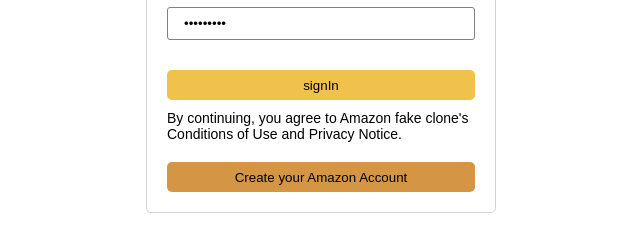
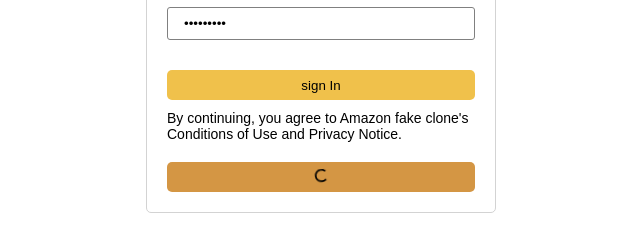
Before and after one commit to Fekadelika/Amazon-Frontend-Clone-2024, a React (Vite) app in the folder amazonintroductionandsetup/: page /auth in a window 1280 px wide. Both pictures are taken after typing "name@example.com", "Sample123" into the empty fields and a click on the button "Create your Amazon Account". Shown: the part 321-563 px from the top of the page, without its empty margins (319-959 px from the left). Built offline with nearby package versions, Linux system fonts and the light colour scheme; no server answers.

Commit message:
log in info before back end start

```diff
--- a/amazonintroductionandsetup/src/App.jsx
+++ b/amazonintroductionandsetup/src/App.jsx
@@ -1,19 +1,35 @@
-import React from 'react';
-import Routing from './Router.jsx';
+import React, { useContext, useEffect } from "react";
+import Routing from "./Router.jsx";
+import { DataContext } from "./Components/DataProvider/DataProvider.jsx";
+import { Type } from "./Utility/action.type.js";
+import { auth } from "./Utility/firebase.js";
 // import './App.css';
 // import Header from './Components/Header/Header';
 // import  Carousel  from './Components/Carousel/CarouselEffect';
 // import Category from './Components/Category/Category';
 // import Product from './Components/Products/Product';
 
+function App() {
+  const [{ user }, dispatch] = useContext(DataContext);
 
+  useEffect(() => {
+    auth.onAuthStateChanged((authUser) => {
+      if (authUser) {
+        // console.log(authUser);
+        dispatch({
+          type: Type.SET_USER,
+          user: authUser,
+        });
+      } else {
+        dispatch({
+          type: Type.SET_USER,
+          user: null,
+        });
+      }
+    });
+  }, []);
 
-
-function App() {
-
-  return (
-    <Routing />
-  );
+  return <Routing />;
 }
 
-export default App
+export default App;
--- a/amazonintroductionandsetup/src/Components/Header/Header.jsx
+++ b/amazonintroductionandsetup/src/Components/Header/Header.jsx
@@ -6,6 +6,7 @@
 import { BiCart } from "react-icons/bi";
 import LowerHeader from "./LowerHeader";
 import { DataContext } from "../DataProvider/DataProvider";
+import { auth } from "../../Utility/firebase";
 
 const Header = () => {
   const [{ basket, user }, dispatch] = useContext(DataContext); // Make sure to access `user` from context
--- a/amazonintroductionandsetup/src/Pages/Auth/Auth.jsx
+++ b/amazonintroductionandsetup/src/Pages/Auth/Auth.jsx
@@ -1,84 +1,77 @@
-import React, { useState,useContext } from 'react'
-import classes from './SignUp.module.css'
-import { Link } from 'react-router-dom';
-import {auth} from '../../Utility/firebase'
-import {signInWithEmailAndPassword, createUserWithEmailAndPassword} from 'firebase/auth'
+import React, { useState, useContext } from "react";
+import classes from "./SignUp.module.css";
+import { Link, useNavigate } from "react-router-dom";
+import { auth } from "../../Utility/firebase";
+import {
+  signInWithEmailAndPassword,
+  createUserWithEmailAndPassword,
+} from "firebase/auth";
 import { ClipLoader } from "react-spinners";
-import {DataContext} from '../../Components/DataProvider/DataProvider';
-import { Type } from '../../Utility/action.type';
-
+import { DataContext } from "../../Components/DataProvider/DataProvider";
+import { Type } from "../../Utility/action.type";
 
 function Auth() {
-
   const [email, setEmail] = useState("");
   const [password, setPassword] = useState("");
-  const [error,setError] = useState("");
-  const [loading,setLoading] = useState
-({signIn:false,
-  signup:false
+  const [error, setError] = useState("");
+  const [loading, setLoading] = useState({
+    signIn: false,
+    signUp: false,
   });
-  // console.log(password,email);
 
-  const [{user},dispatch] = useContext(DataContext)
-  console.log(user);
+  const [{ user }, dispatch] = useContext(DataContext);
+  const navigate = useNavigate();
+  // console.log(user);
 
-const authHandler = async(e) => {
+  const authHandler = async (e) => {
     e.preventDefault();
     console.log(e.target.name);
 
-  if (e.target.name == "signin") {
-    // firebase aut
-    setLoading({...loading,signIn:true})
+    if (e.target.name === "signin") {
+      setLoading({ ...loading, signIn: true });
       signInWithEmailAndPassword(auth, email, password)
         .then((userInfo) => {
-
           dispatch({
             type: Type.SET_USER,
             user: userInfo.user,
-        })
-           setLoading({ ...loading, signIn: true });
-
+          });
+          setLoading({ ...loading, signIn: false });
+          navigate("/");
         })
         .catch((error) => {
           setError(error.message);
           setLoading({ ...loading, signIn: false });
         });
-
-  }else{
-     setLoading({ ...loading, signup: true });
-createUserWithEmailAndPassword(auth, email, password).then((userInfo) => {
-
+    } else {
+      setLoading({ ...loading, signUp: true });
+      createUserWithEmailAndPassword(auth, email, password)
+        .then((userInfo) => {
           dispatch({
             type: Type.SET_USER,
             user: userInfo.user,
           });
-  setLoading({ ...loading, signup: false });
-}).catch((error) => {
+          setLoading({ ...loading, signUp: false });
+          navigate("/");
+        })
+        .catch((error) => {
           setError(error.message);
-  setLoading({ ...loading, signup: false });
-})
-
-
+          setLoading({ ...loading, signUp: false });
+        });
     }
   };
 
-
-
   return (
     <section className={classes.login}>
-      {/* logo  */}
-
-      <Link>
+      <Link to="/">
         <img
           src="https://upload.wikimedia.org/wikipedia/commons/thumb/a/a9/Amazon_logo.svg/1024px-Amazon_logo.svg.png"
           alt="amazon logo"
         />
       </Link>
 
-      {/* form  */}
       <div className={classes.login__container}>
         <h1>Sign In</h1>
-        <form action="">
+        <form>
           <div>
             <label htmlFor="email">Email</label>
             <input
@@ -99,36 +92,32 @@
           </div>
 
           <button
-            type="submit"
+            type="button"
             onClick={authHandler}
-            name="signIn"
+            name="signin"
             className={classes.login__signInButton}
           >
-            {loading.signIn ? (
-              <ClipLoader color="#000" size={15}></ClipLoader>
-            ) : (
-              "signIn"
-            )}
+            {loading.signIn ? <ClipLoader color="#000" size={15} /> : "sign In"}
           </button>
         </form>
-        {/* agreement */}
         <p>
           By continuing, you agree to Amazon fake clone's Conditions of Use and
           Privacy Notice.
         </p>
-        {/* create account */}
+
         <button
-          type="submit"
-          name="signUp"
+          type="button"
+          name="signup"
           onClick={authHandler}
           className={classes.login__registerButton}
         >
           {loading.signUp ? (
-            <ClipLoader color="#000" size={15}></ClipLoader>
+            <ClipLoader color="#000" size={15} />
           ) : (
             "Create your Amazon Account"
           )}
         </button>
+
         {error && (
           <small style={{ paddingTop: "5px", color: "red" }}>{error}</small>
         )}
```
Also changed, not shown: package.json (added, +11 -0 lines), 1 other file (tests, documents, lock files or other folders). Lines whose indentation alone changed are shown as unchanged.
